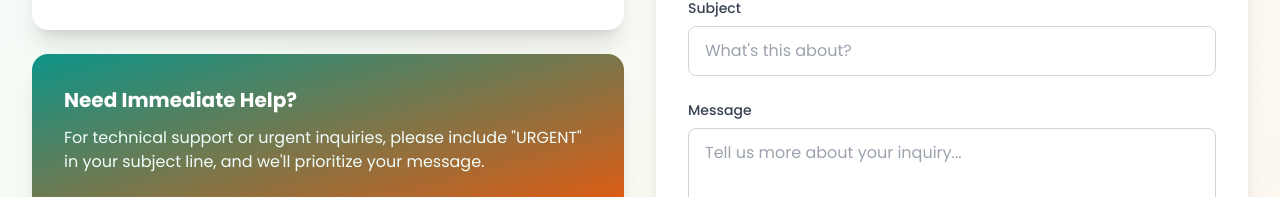
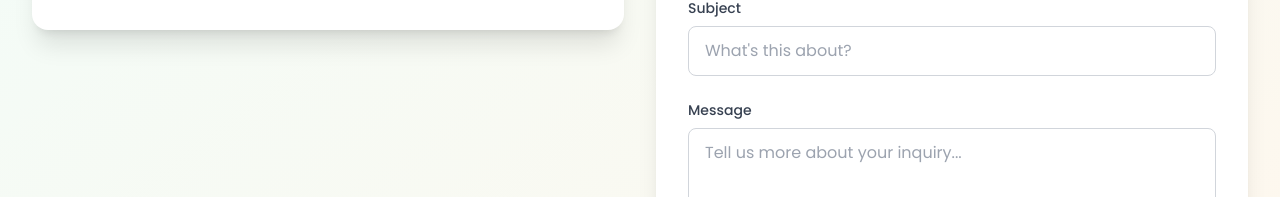
Before and after one commit to SajBajra/Final-Year-Project, a React (Vite) app in the folder frontend/: page /contact in a window 1280 px wide. Shown: the part 603-800 px from the top of the page. Built offline with nearby package versions, Linux system fonts and the light colour scheme; no server answers.

Commit message:
Remove 'Need Immediate Help?' section from Contact page

```diff
--- a/frontend/src/pages/Contact.jsx
+++ b/frontend/src/pages/Contact.jsx
@@ -118,14 +118,6 @@ const Contact = () => {
                   </div>
                 </div>
               </div>
-            </div>
-
-            {/* Additional Info Card */}
-            <div className="bg-gradient-to-br from-primary-600 to-secondary-600 rounded-2xl shadow-xl p-8 text-white">
-              <h3 className="text-xl font-bold mb-3">Need Immediate Help?</h3>
-              <p className="text-primary-50 mb-4">
-                For technical support or urgent inquiries, please include "URGENT" in your subject line, and we'll prioritize your message.
-              </p>
             </div>
           </motion.div>
 
```
